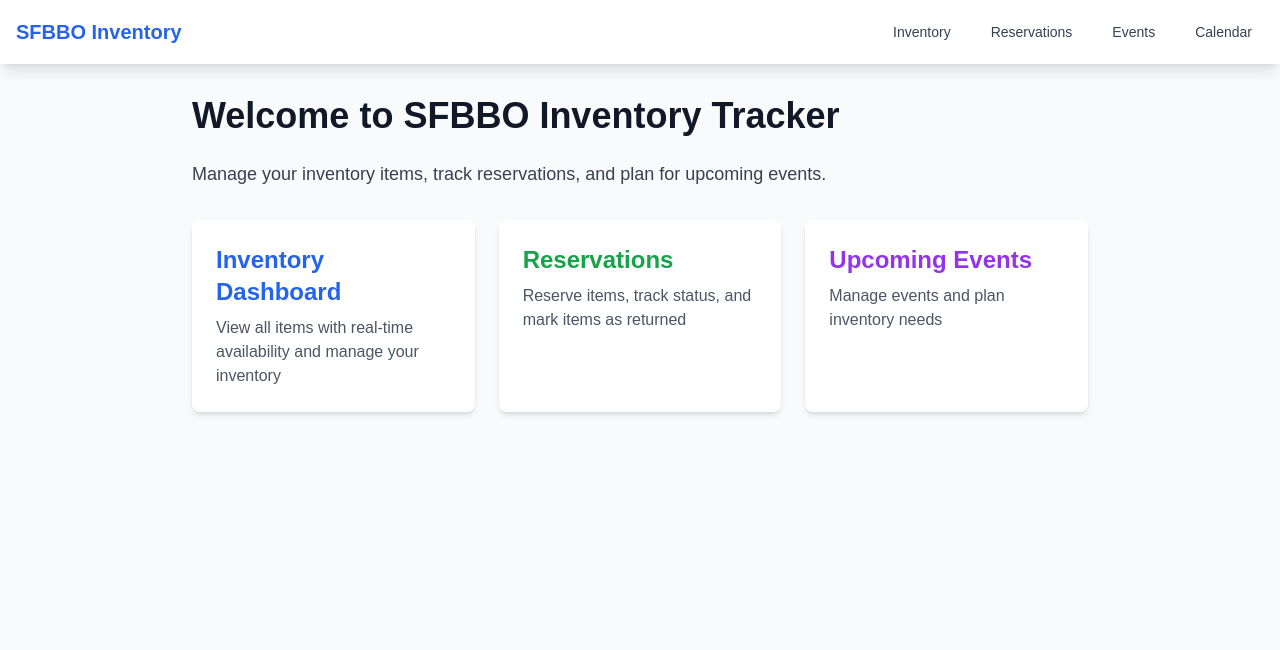
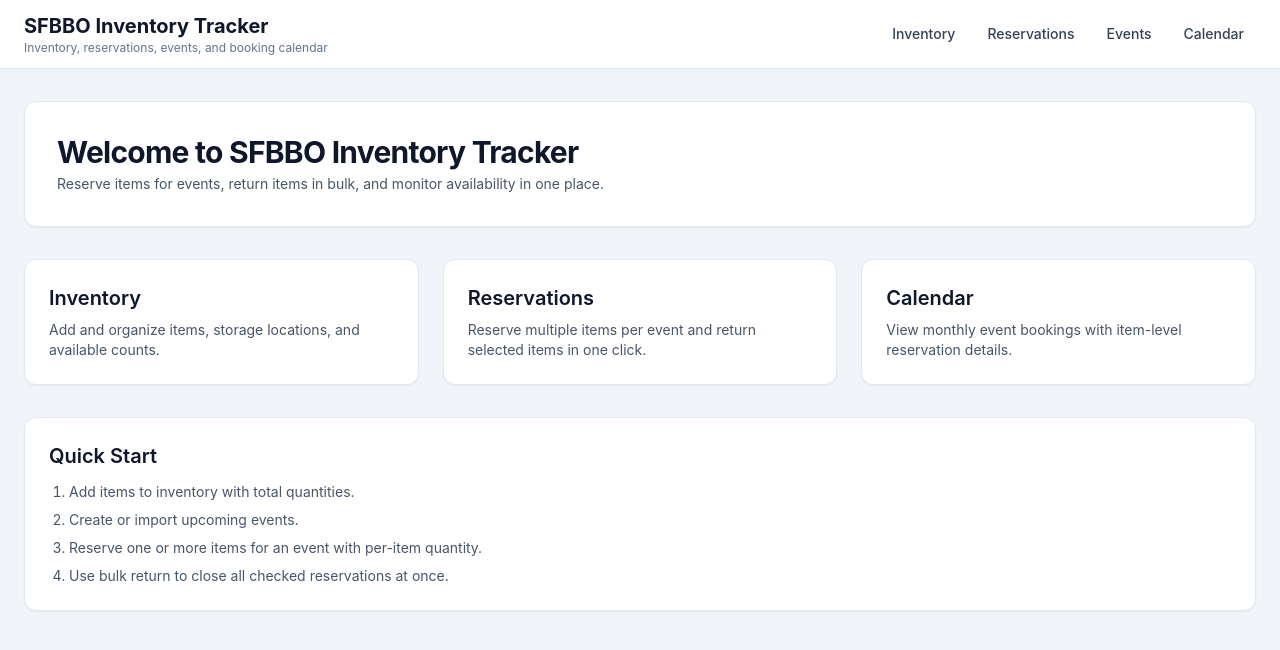
Before and after one commit to karangattu/sfbbo-inventory-tracking, a Next.js app: page / in a window 1280 px wide. Shown: the top 650 px of the page. Built offline with nearby package versions, Linux system fonts and the light colour scheme.

Commit message:
feat: enforce reservation caps and redesign app UX clarity

```diff
--- a/app/events/page.tsx
+++ b/app/events/page.tsx
@@ -12,17 +12,20 @@ export default async function EventsPage() {
   );
 
   return (
-    <div>
-      <h1 className="text-3xl font-bold text-gray-900 mb-8">Upcoming Events</h1>
+    <div className="space-y-8">
+      <div>
+        <h1 className="page-title">Events</h1>
+        <p className="page-subtitle">Plan upcoming activities and align reservations ahead of event day.</p>
+      </div>
 
-      <div className="mb-8 bg-white p-6 rounded-lg shadow-md">
-        <h2 className="text-xl font-semibold text-gray-900 mb-4">Add New Event</h2>
+      <div className="surface-card p-6">
+        <h2 className="section-title mb-4">Add New Event</h2>
         <AddEventForm />
       </div>
 
       {upcomingEvents.length === 0 ? (
-        <div className="text-center py-12 bg-white rounded-lg shadow-md">
-          <p className="text-gray-500 text-lg">
+        <div className="surface-card text-center py-12">
+          <p className="text-slate-500 text-lg">
             No upcoming events. Add your first event above!
           </p>
         </div>
--- a/app/globals.css
+++ b/app/globals.css
@@ -3,21 +3,36 @@
 @tailwind utilities;
 
 :root {
-  --background: #ffffff;
-  --foreground: #171717;
-}
-
-@media (prefers-color-scheme: dark) {
-  :root {
-    --background: #0a0a0a;
-    --foreground: #ededed;
-  }
+  --background: #f3f5f9;
+  --foreground: #0f172a;
 }
 
 body {
   color: var(--foreground);
   background: var(--background);
-  font-family: Arial, Helvetica, sans-serif;
+  font-family: Inter, -apple-system, BlinkMacSystemFont, "Segoe UI", Roboto, Helvetica, Arial, sans-serif;
+}
+
+@layer components {
+  .app-shell {
+    @apply min-h-screen bg-slate-100;
+  }
+
+  .surface-card {
+    @apply rounded-xl border border-slate-200 bg-white shadow-sm;
+  }
+
+  .page-title {
+    @apply text-3xl font-bold tracking-tight text-slate-900;
+  }
+
+  .page-subtitle {
+    @apply mt-1 text-sm text-slate-600;
+  }
+
+  .section-title {
+    @apply text-xl font-semibold text-slate-900;
+  }
 }
 
 @layer utilities {
--- a/app/inventory/page.tsx
+++ b/app/inventory/page.tsx
@@ -23,19 +23,20 @@ export default async function InventoryPage() {
   }, {} as Record<string, typeof itemsWithAvailability>);
 
   return (
-    <div>
-      <div className="flex justify-between items-center mb-8">
-        <h1 className="text-3xl font-bold text-gray-900">Inventory Dashboard</h1>
+    <div className="space-y-8">
+      <div>
+        <h1 className="page-title">Inventory</h1>
+        <p className="page-subtitle">Track available stock and maintain item details for all programs.</p>
       </div>
 
-      <div className="mb-8 bg-white p-6 rounded-lg shadow-md">
-        <h2 className="text-xl font-semibold text-gray-900 mb-4">Add New Item</h2>
+      <div className="surface-card p-6">
+        <h2 className="section-title mb-4">Add New Item</h2>
         <AddItemForm />
       </div>
 
       {Object.keys(itemsByCategory).length === 0 ? (
-        <div className="text-center py-12 bg-white rounded-lg shadow-md">
-          <p className="text-gray-500 text-lg">
+        <div className="surface-card text-center py-12">
+          <p className="text-slate-500 text-lg">
             No items in inventory. Add your first item above!
           </p>
         </div>
@@ -43,7 +44,7 @@ export default async function InventoryPage() {
         <div className="space-y-8">
           {Object.entries(itemsByCategory).map(([category, categoryItems]) => (
             <div key={category}>
-              <h2 className="text-2xl font-semibold text-gray-800 mb-4 capitalize">
+              <h2 className="section-title mb-4 capitalize">
                 {category}
               </h2>
               <div className="grid grid-cols-1 md:grid-cols-2 lg:grid-cols-3 gap-4">
--- a/app/layout.tsx
+++ b/app/layout.tsx
@@ -14,10 +14,10 @@ export default function RootLayout({
 }>) {
   return (
     <html lang="en">
-      <body>
-        <div className="min-h-screen bg-gray-50">
+      <body className="antialiased">
+        <div className="app-shell">
           <Navigation />
-          <main className="container mx-auto px-4 py-8">
+          <main className="mx-auto w-full max-w-7xl px-4 py-8 md:px-6">
             {children}
           </main>
         </div>
--- a/app/page.tsx
+++ b/app/page.tsx
@@ -2,52 +2,49 @@ import Link from "next/link";
 
 export default function Home() {
   return (
-    <div className="max-w-4xl mx-auto">
-      <h1 className="text-4xl font-bold text-gray-900 mb-6">
-        Welcome to SFBBO Inventory Tracker
-      </h1>
-
-      <p className="text-lg text-gray-700 mb-8">
-        Manage your inventory items, track reservations, and plan for upcoming events.
-      </p>
+    <div className="space-y-8">
+      <section className="surface-card p-8">
+        <h1 className="page-title">Welcome to SFBBO Inventory Tracker</h1>
+        <p className="page-subtitle">
+          Reserve items for events, return items in bulk, and monitor availability in one place.
+        </p>
+      </section>
 
       <div className="grid grid-cols-1 md:grid-cols-3 gap-6">
         <Link
           href="/inventory"
-          className="block p-6 bg-white rounded-lg shadow-md hover:shadow-lg transition-shadow"
+          className="surface-card block p-6 hover:shadow-md transition-shadow"
         >
-          <h2 className="text-2xl font-semibold text-blue-600 mb-2">
-            Inventory Dashboard
-          </h2>
-          <p className="text-gray-600">
-            View all items with real-time availability and manage your inventory
-          </p>
+          <h2 className="section-title mb-2">Inventory</h2>
+          <p className="text-sm text-slate-600">Add and organize items, storage locations, and available counts.</p>
         </Link>
 
         <Link
           href="/reservations"
-          className="block p-6 bg-white rounded-lg shadow-md hover:shadow-lg transition-shadow"
+          className="surface-card block p-6 hover:shadow-md transition-shadow"
         >
-          <h2 className="text-2xl font-semibold text-green-600 mb-2">
-            Reservations
-          </h2>
-          <p className="text-gray-600">
-            Reserve items, track status, and mark items as returned
-          </p>
+          <h2 className="section-title mb-2">Reservations</h2>
+          <p className="text-sm text-slate-600">Reserve multiple items per event and return selected items in one click.</p>
         </Link>
 
         <Link
-          href="/events"
-          className="block p-6 bg-white rounded-lg shadow-md hover:shadow-lg transition-shadow"
+          href="/calendar"
+          className="surface-card block p-6 hover:shadow-md transition-shadow"
         >
-          <h2 className="text-2xl font-semibold text-purple-600 mb-2">
-            Upcoming Events
-          </h2>
-          <p className="text-gray-600">
-            Manage events and plan inventory needs
-          </p>
+          <h2 className="section-title mb-2">Calendar</h2>
+          <p className="text-sm text-slate-600">View monthly event bookings with item-level reservation details.</p>
         </Link>
       </div>
+
+      <section className="surface-card p-6">
+        <h2 className="section-title">Quick Start</h2>
+        <ol className="mt-3 list-decimal pl-5 space-y-2 text-sm text-slate-600">
+          <li>Add items to inventory with total quantities.</li>
+          <li>Create or import upcoming events.</li>
+          <li>Reserve one or more items for an event with per-item quantity.</li>
+          <li>Use bulk return to close all checked reservations at once.</li>
+        </ol>
+      </section>
     </div>
   );
 }
--- a/app/reservations/page.tsx
+++ b/app/reservations/page.tsx
@@ -10,22 +10,25 @@ export default async function ReservationsPage() {
   const returnedReservations = reservations.filter((r) => r.status === "returned");
 
   return (
-    <div>
-      <h1 className="text-3xl font-bold text-gray-900 mb-8">Reservations</h1>
+    <div className="space-y-8">
+      <div>
+        <h1 className="page-title">Reservations</h1>
+        <p className="page-subtitle">Create multi-item reservations and process returns individually or in bulk.</p>
+      </div>
 
-      <div className="mb-8 bg-white p-6 rounded-lg shadow-md">
-        <h2 className="text-xl font-semibold text-gray-900 mb-4">Create New Reservation</h2>
+      <div className="surface-card p-6">
+        <h2 className="section-title mb-4">Create New Reservation</h2>
         <CreateReservationForm />
       </div>
 
       <div className="space-y-8">
         <div>
-          <h2 className="text-2xl font-semibold text-gray-800 mb-4">
+          <h2 className="section-title mb-4">
             Active Reservations ({activeReservations.length})
           </h2>
           {activeReservations.length === 0 ? (
-            <div className="text-center py-12 bg-white rounded-lg shadow-md">
-              <p className="text-gray-500">No active reservations</p>
+            <div className="surface-card text-center py-12">
+              <p className="text-slate-500">No active reservations</p>
             </div>
           ) : (
             <ReservationsManager initialReservations={activeReservations} />
@@ -33,12 +36,12 @@ export default async function ReservationsPage() {
         </div>
 
         <div>
-          <h2 className="text-2xl font-semibold text-gray-800 mb-4">
+          <h2 className="section-title mb-4">
             Returned Items ({returnedReservations.length})
           </h2>
           {returnedReservations.length === 0 ? (
-            <div className="text-center py-12 bg-white rounded-lg shadow-md">
-              <p className="text-gray-500">No returned items yet</p>
+            <div className="surface-card text-center py-12">
+              <p className="text-slate-500">No returned items yet</p>
             </div>
           ) : (
             <div className="grid grid-cols-1 md:grid-cols-2 lg:grid-cols-3 gap-4">
--- a/components/Navigation.tsx
+++ b/components/Navigation.tsx
@@ -9,40 +9,42 @@ export default function Navigation() {
   const isActive = (path: string) => pathname === path;
 
   return (
-    <nav className="bg-white shadow-lg">
-      <div className="container mx-auto px-4">
-        <div className="flex items-center justify-between h-16">
-          <Link href="/" className="text-xl font-bold text-blue-600">
-            SFBBO Inventory
+    <nav className="sticky top-0 z-40 border-b border-slate-200 bg-white/90 backdrop-blur">
+      <div className="mx-auto flex w-full max-w-7xl items-center justify-between px-4 py-3 md:px-6">
+        <div>
+          <Link href="/" className="text-xl font-bold text-slate-900">
+            SFBBO Inventory Tracker
           </Link>
+          <p className="text-xs text-slate-500">Inventory, reservations, events, and booking calendar</p>
+        </div>
 
-          <div className="flex space-x-4">
+        <div className="flex flex-wrap items-center gap-2">
             <Link
               href="/inventory"
-              className={`px-3 py-2 rounded-md text-sm font-medium transition-colors ${
+              className={`rounded-md px-3 py-2 text-sm font-medium transition-colors ${
                 isActive("/inventory")
-                  ? "bg-blue-600 text-white"
-                  : "text-gray-700 hover:bg-gray-100"
+                  ? "bg-slate-900 text-white"
+                  : "text-slate-700 hover:bg-slate-100"
               }`}
             >
               Inventory
             </Link>
             <Link
               href="/reservations"
-              className={`px-3 py-2 rounded-md text-sm font-medium transition-colors ${
+              className={`rounded-md px-3 py-2 text-sm font-medium transition-colors ${
                 isActive("/reservations")
-                  ? "bg-blue-600 text-white"
-                  : "text-gray-700 hover:bg-gray-100"
+                  ? "bg-slate-900 text-white"
+                  : "text-slate-700 hover:bg-slate-100"
               }`}
             >
               Reservations
             </Link>
             <Link
               href="/events"
-              className={`px-3 py-2 rounded-md text-sm font-medium transition-colors ${
+              className={`rounded-md px-3 py-2 text-sm font-medium transition-colors ${
                 isActive("/events")
-                  ? "bg-blue-600 text-white"
-                  : "text-gray-700 hover:bg-gray-100"
+                  ? "bg-slate-900 text-white"
+                  : "text-slate-700 hover:bg-slate-100"
               }`}
             >
               Events
@@ -50,15 +52,14 @@ export default function Navigation() {
 
             <Link
               href="/calendar"
-              className={`px-3 py-2 rounded-md text-sm font-medium transition-colors ${
+              className={`rounded-md px-3 py-2 text-sm font-medium transition-colors ${
                 isActive("/calendar")
-                  ? "bg-blue-600 text-white"
-                  : "text-gray-700 hover:bg-gray-100"
+                  ? "bg-slate-900 text-white"
+                  : "text-slate-700 hover:bg-slate-100"
               }`}
             >
               Calendar
             </Link>
-          </div>
         </div>
       </div>
     </nav>
```
Also changed, not shown: actions/inventory.ts (+41 -8 lines), components/CreateReservationForm.tsx (+48 -4 lines).
